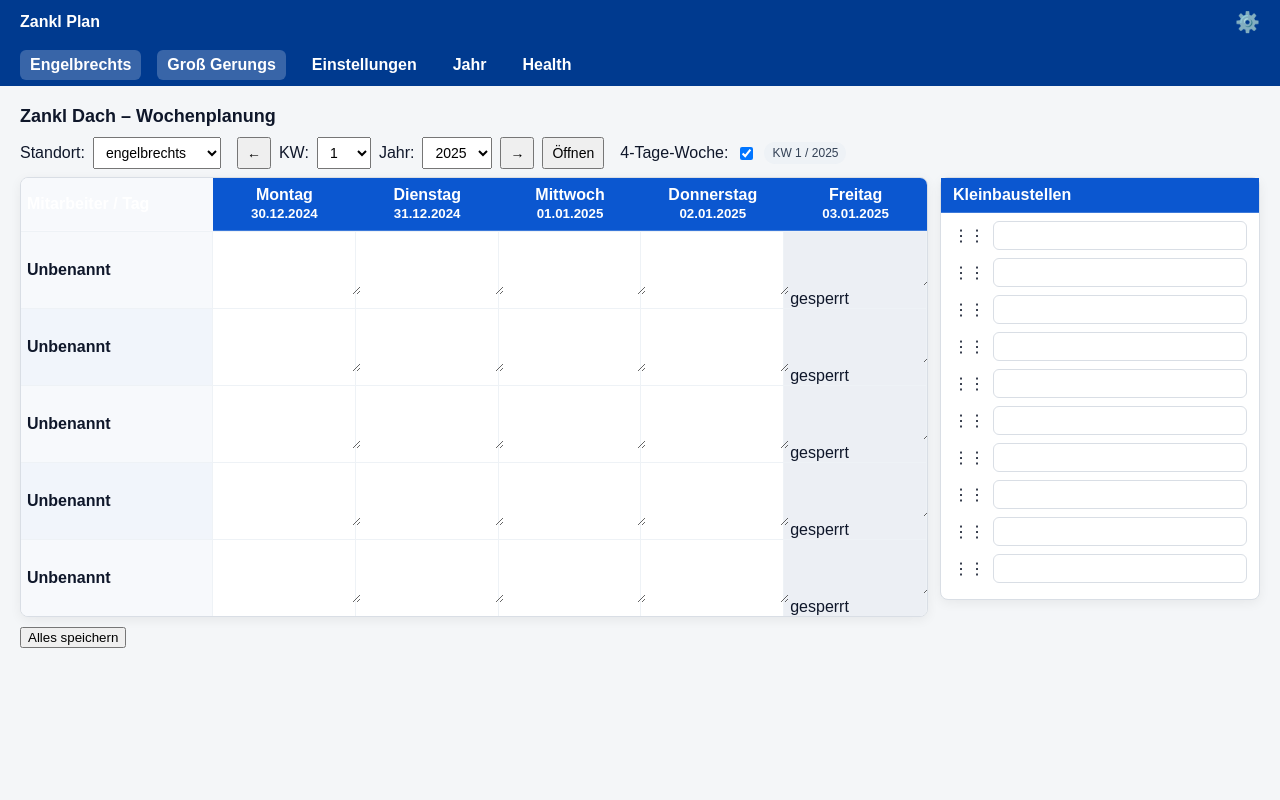
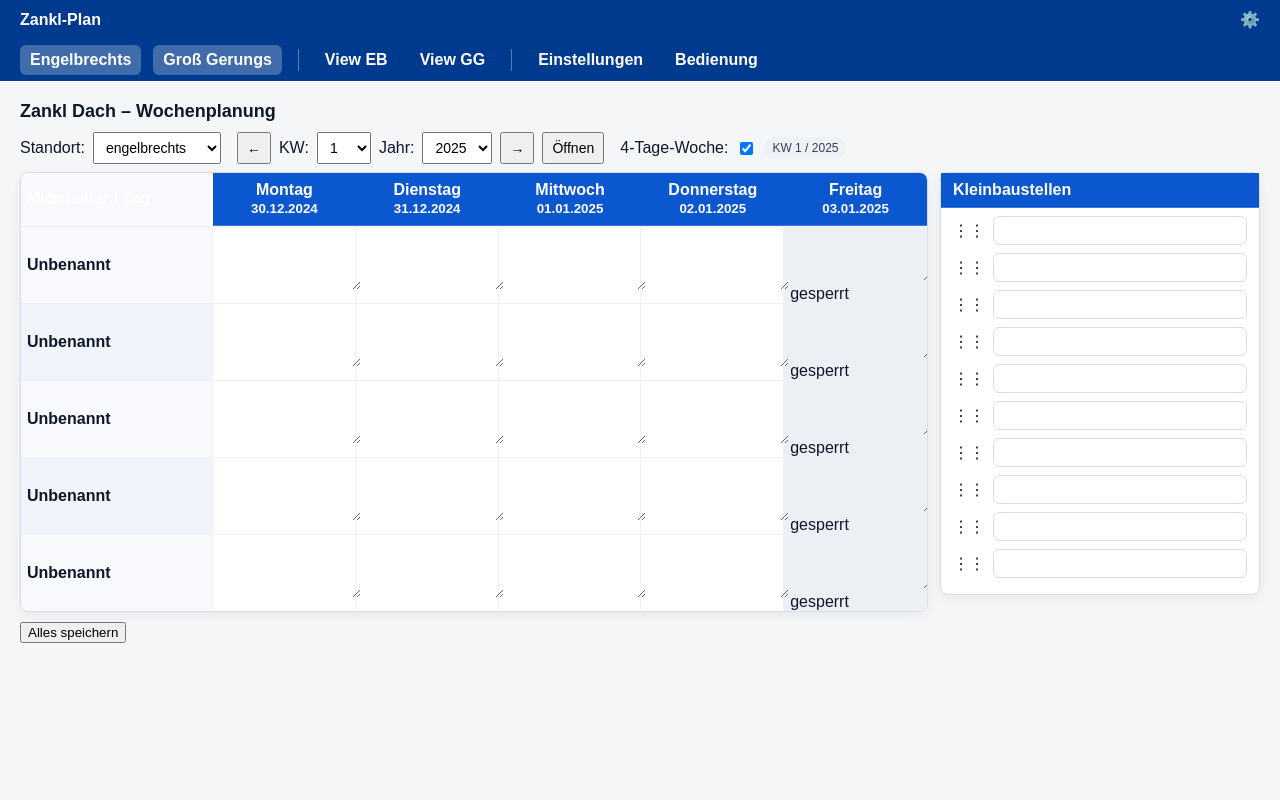
Before and after one commit to zankldach/zankl-plan, a FastAPI app: page /week in a window 1280 px wide. Run offline with FastAPI, Linux system fonts and the light colour scheme; data comes from the database, SQL or seed files in the repository; data that the repository does not hold is empty.

Commit message:
Update base.html

```diff
--- a/templates/base.html
+++ b/templates/base.html
@@ -5,15 +5,10 @@
   <title>{% block title %}Zankl Plan{% endblock %}</title>
   <meta name="viewport" content="width=device-width, initial-scale=1">
 
-  <!-- Styles -->
   <link rel="stylesheet" href="/static/style.v2.css">
-
-  <!-- KEIN globales app.js laden (bewusst) -->
-  <!-- <script src="/static/app.js"></script> -->
 
   <style>
     :root { --blue:#003a8f; --bg:#f4f6f8; }
-    html, body { height:100%; }
     body {
       margin:0;
       font-family: Arial, sans-serif;
@@ -34,11 +29,9 @@
       background: var(--blue);
       padding:6px 20px;
       display:flex;
-      gap:16px;
+      gap:12px;
       align-items:center;
-      position:sticky;
-      top:0;
-      z-index:1000;
+      flex-wrap:wrap;
     }
 
     nav.site a {
@@ -48,10 +41,16 @@
       padding:6px 10px;
       border-radius:6px;
     }
-    nav.site a:hover { background: rgba(255,255,255,0.14); }
-    nav.site a.is-active { background: rgba(255,255,255,0.22); }
+    nav.site a:hover { background: rgba(255,255,255,0.15); }
+    nav.site a.is-active { background: rgba(255,255,255,0.25); }
 
-    #settingsGear { cursor:pointer; font-size:20px; }
+    nav.site .sep {
+      width:1px;
+      height:22px;
+      background: rgba(255,255,255,0.35);
+      margin:0 4px;
+    }
+
     main { padding:20px; }
   </style>
 
@@ -59,25 +58,27 @@
 </head>
 <body>
 
-<script>
-  try {
-    window.__fourDay = {{ 'true' if (four_day_week | default(false)) else 'false' }};
-  } catch(e) {
-    window.__fourDay = false;
-  }
-</script>
-
 <header class="site">
-  <strong>Zankl Plan</strong>
-  <div id="settingsGear" title="Einstellungen">⚙️</div>
+  <strong>Zankl-Plan</strong>
+  <span>⚙️</span>
 </header>
 
-<nav class="site" role="navigation" aria-label="Hauptnavigation">
+<nav class="site">
+  <!-- Arbeitsansicht -->
   <a href="/week?standort=engelbrechts">Engelbrechts</a>
   <a href="/week?standort=gross-gerungs">Groß Gerungs</a>
+
+  <span class="sep"></span>
+
+  <!-- Viewer -->
+  <a href="/view/week?standort=engelbrechts">View EB</a>
+  <a href="/view/week?standort=gross-gerungs">View GG</a>
+
+  <span class="sep"></span>
+
+  <!-- Sonstiges -->
   <a href="/settings/employees">Einstellungen</a>
-  <a href="/year">Jahr</a>
-  <a href="/health">Health</a>
+  <a href="/bedienung">Bedienung</a>
 </nav>
 
 <main>
@@ -85,17 +86,9 @@
 </main>
 
 <script>
-  const gear = document.getElementById('settingsGear');
-  if (gear) {
-    gear.addEventListener('click', () => {
-      window.location.href = '/settings/employees';
-    });
-  }
-
-  const currentPath = window.location.pathname;
+  const path = window.location.pathname;
   document.querySelectorAll('nav.site a').forEach(a => {
-    const aPath = new URL(a.href, window.location.origin).pathname;
-    if (currentPath === aPath || currentPath.startsWith(aPath)) {
+    if (path === new URL(a.href).pathname) {
       a.classList.add('is-active');
     }
   });
```
